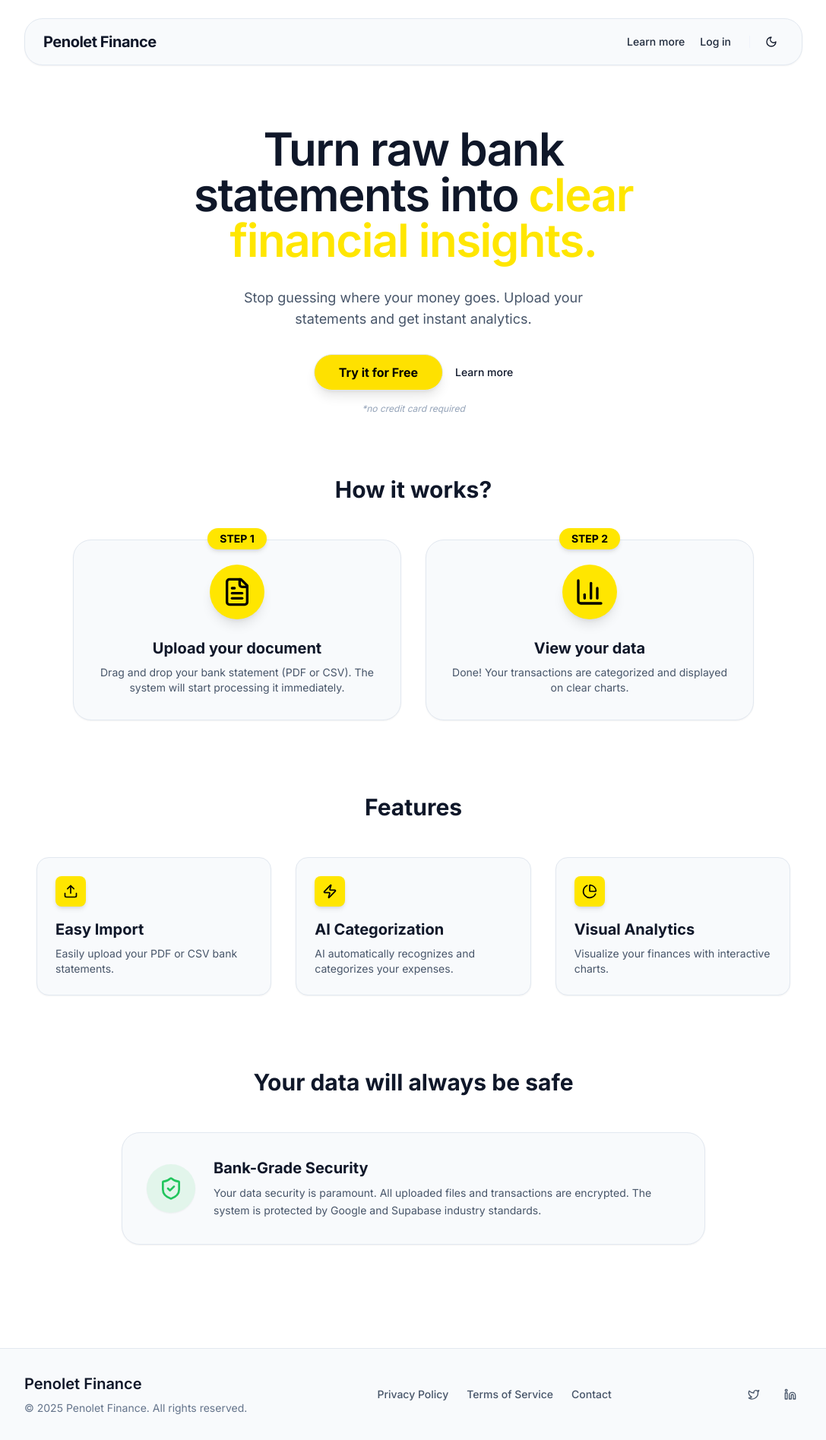
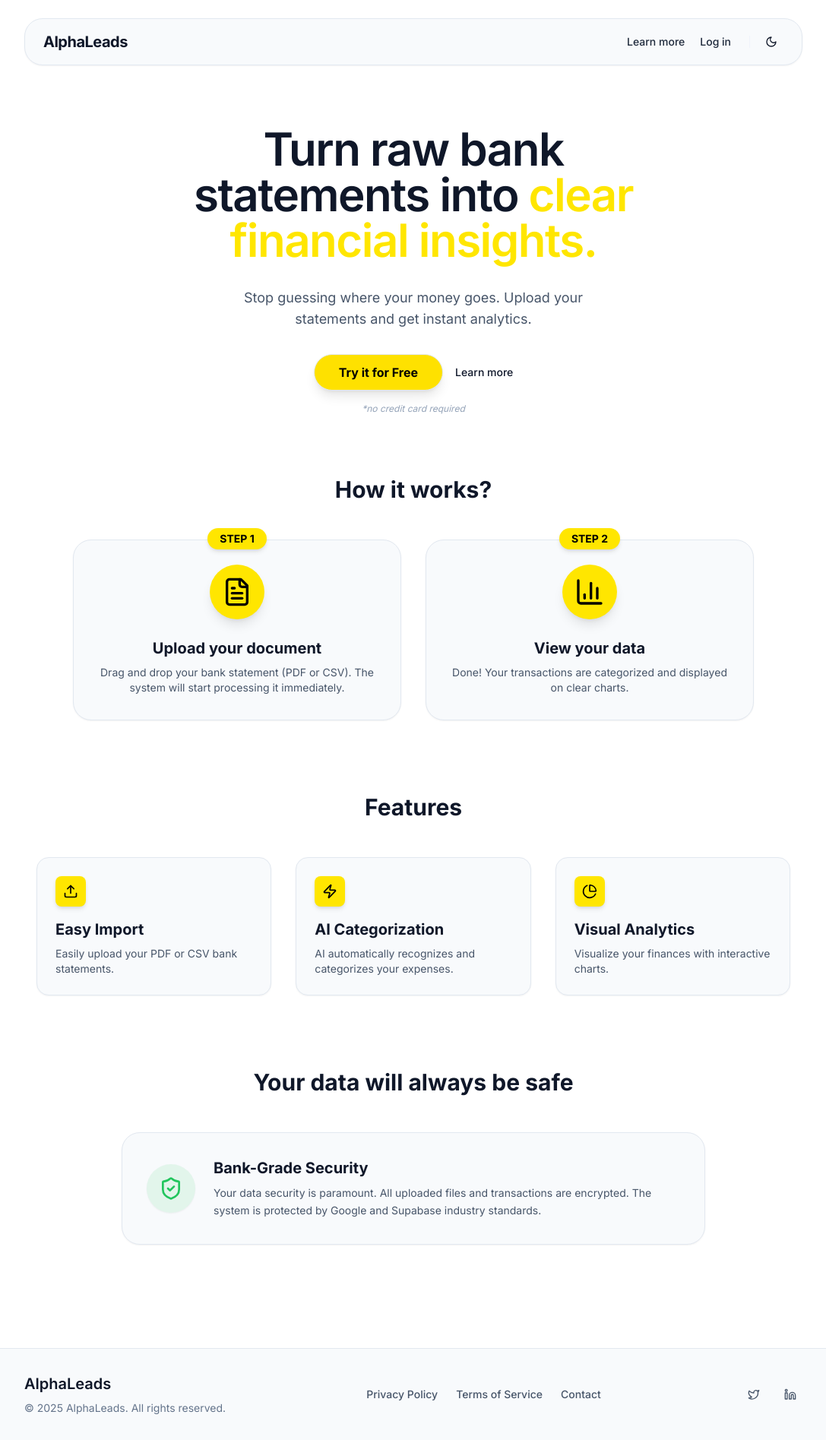
Before and after one commit to mrbetterman22-dot/alphaleads2, a Next.js app: page / in a window 1280 px wide. Shown: the whole page at 76% size, without its empty margins (96-1183 px from the left). Built offline with nearby package versions, Linux system fonts and the light colour scheme.

Commit message:
Setup Supabase tables and types for AlphaLeads

```diff
--- a/src/app/layout.tsx
+++ b/src/app/layout.tsx
@@ -4,7 +4,7 @@ import { Toaster } from '@/components/ui/toaster';
 import { ThemeProvider } from '@/components/theme-provider';
 
 export const metadata: Metadata = {
-  title: 'Penolet Finance',
+  title: 'AlphaLeads',
   description: 'AI-powered bank statement analysis',
 };
 
--- a/src/app/login/page.tsx
+++ b/src/app/login/page.tsx
@@ -272,7 +272,7 @@ export default function LoginPage() {
               isDark ? "text-white" : "text-slate-900",
             )}
           >
-            Penolet Finance
+            AlphaLeads
           </h1>
           <p
             className={cn(
--- a/src/app/page.tsx
+++ b/src/app/page.tsx
@@ -58,7 +58,7 @@ export default function Home() {
         )}
       >
         <div className="flex items-center gap-2 text-xl font-bold tracking-tight">
-          <span>Penolet Finance</span>
+          <span>AlphaLeads</span>
         </div>
 
         <nav className="flex items-center gap-2 text-sm">
@@ -334,14 +334,14 @@ export default function Home() {
       >
         <div className="mx-auto max-w-5xl flex flex-col md:flex-row items-center justify-between gap-6">
           <div className="flex flex-col items-center md:items-start gap-2">
-            <div className="text-xl font-semibold">Penolet Finance</div>
+            <div className="text-xl font-semibold">AlphaLeads</div>
             <p
               className={cn(
                 "text-sm",
                 isDark ? "text-white" : "text-slate-500",
               )}
             >
-              © 2025 Penolet Finance. All rights reserved.
+              © 2025 AlphaLeads. All rights reserved.
             </p>
           </div>
 
--- a/src/components/logo.tsx
+++ b/src/components/logo.tsx
@@ -4,7 +4,7 @@ export function Logo({ className }: { className?: string }) {
   return (
     <div className={cn('flex items-center justify-center', className)}>
       <h1 className="text-2xl font-bold text-sidebar-foreground">
-        Penolet Finance
+        AlphaLeads
       </h1>
     </div>
   );
```
